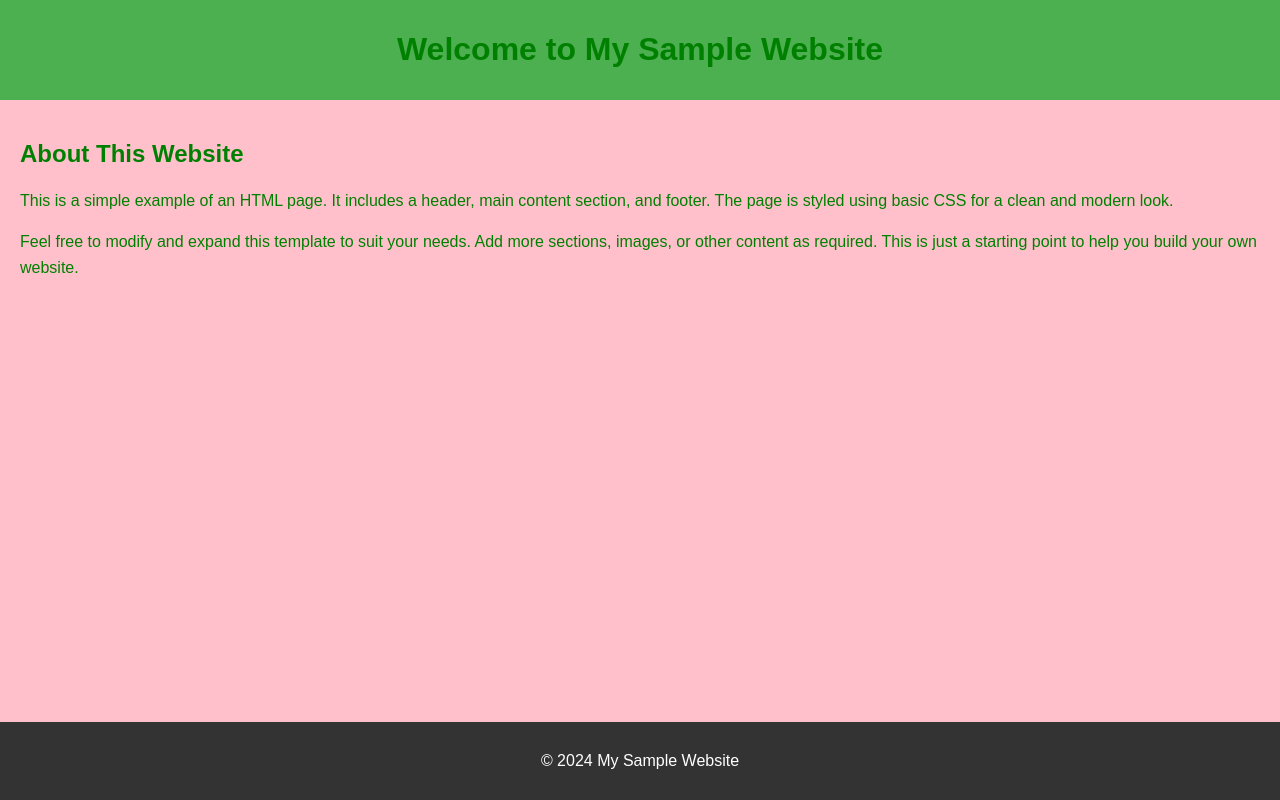
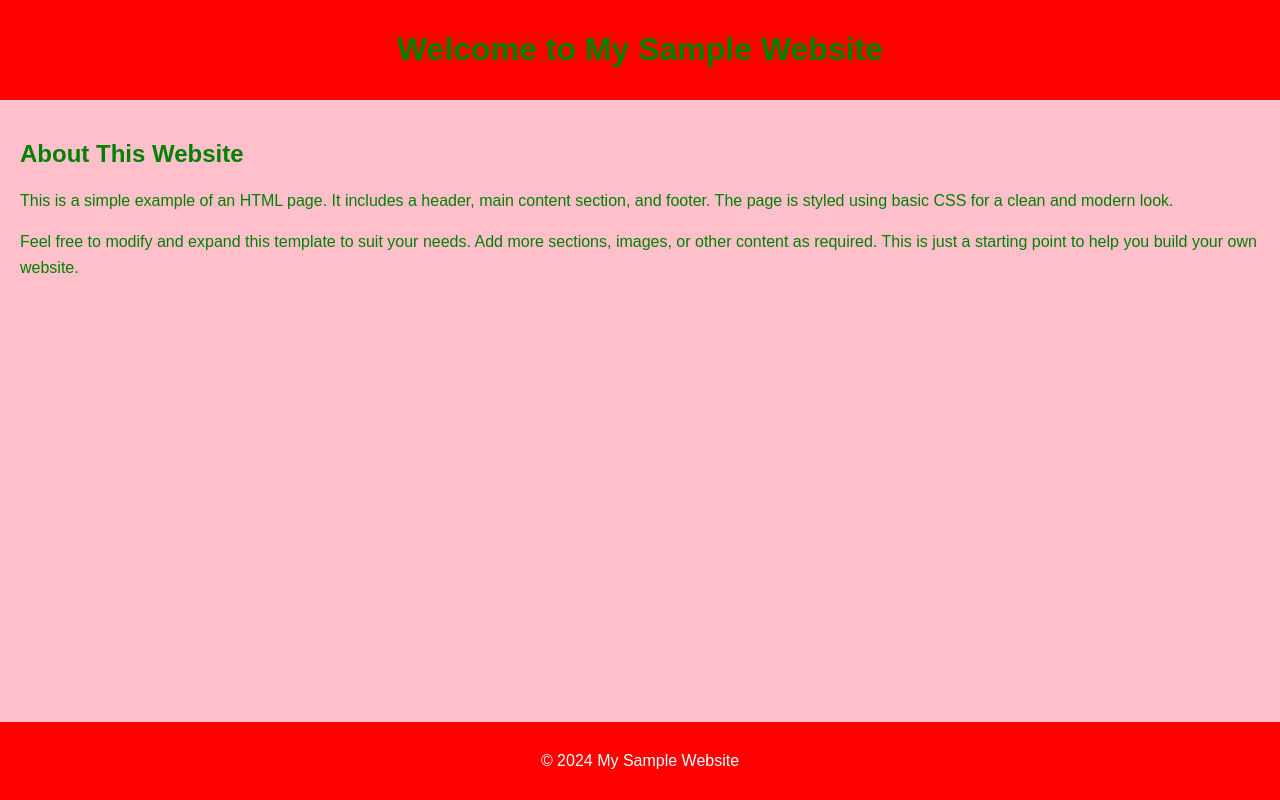
Before and after one commit to theadityab/test_repository, a plain HTML site: page index.html in a window 1280 px wide. Drawn offline with Linux system fonts and the light colour scheme.

Commit message:
CHnaged back ground color to red

```diff
--- a/styles.css
+++ b/styles.css
@@ -2,12 +2,12 @@ body {
     font-family: Arial, sans-serif;
     margin: 0;
     padding: 0;
-    background-color: #FFC0CB; /* Changed to pink */
+    background-color: #FFC0CB; /* Pink background */
     color: green;
 }
 
 header {
-    background-color: #4CAF50;
+    background-color: #FF0000; /* Red background */
     color: white;
     padding: 10px 0;
     text-align: center;
@@ -26,7 +26,7 @@ p {
 }
 
 footer {
-    background-color: #333;
+    background-color: #FF0000; /* Red background */
     color: white;
     text-align: center;
     padding: 10px 0;
```
